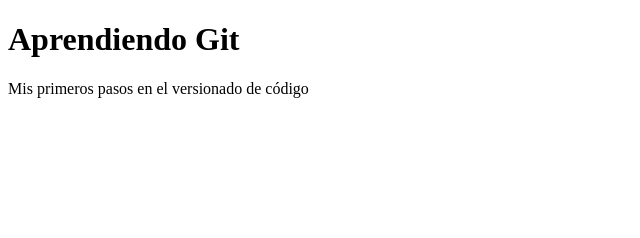
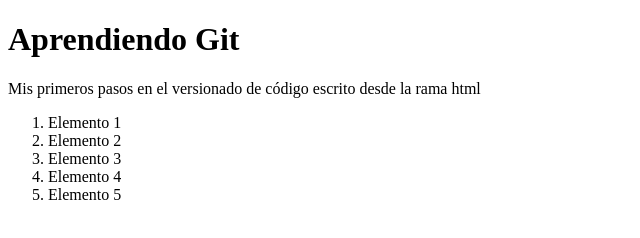
Before and after one commit to Baxxter7/youtube-git, a plain HTML site: page index.html in a window 1280 px wide. Shown: the whole page, without its empty margins (0-640 px from the left). Drawn offline with Linux system fonts and the light colour scheme.

Commit message:
Agregando index.js al index.html

```diff
--- a/index.html
+++ b/index.html
@@ -9,7 +9,15 @@
 <body>
   <h1>Aprendiendo Git</h1>
   <p>
-    Mis primeros pasos en el versionado de código
+    Mis primeros pasos en el versionado de código escrito desde la rama html
   </p>
+  <ol>
+    <li>Elemento 1</li>
+    <li>Elemento 2</li>
+    <li>Elemento 3</li>
+    <li>Elemento 4</li>
+    <li>Elemento 5</li>
+  </ol>
+  <script src="index.js"></script>
 </body>
 </html>
```
